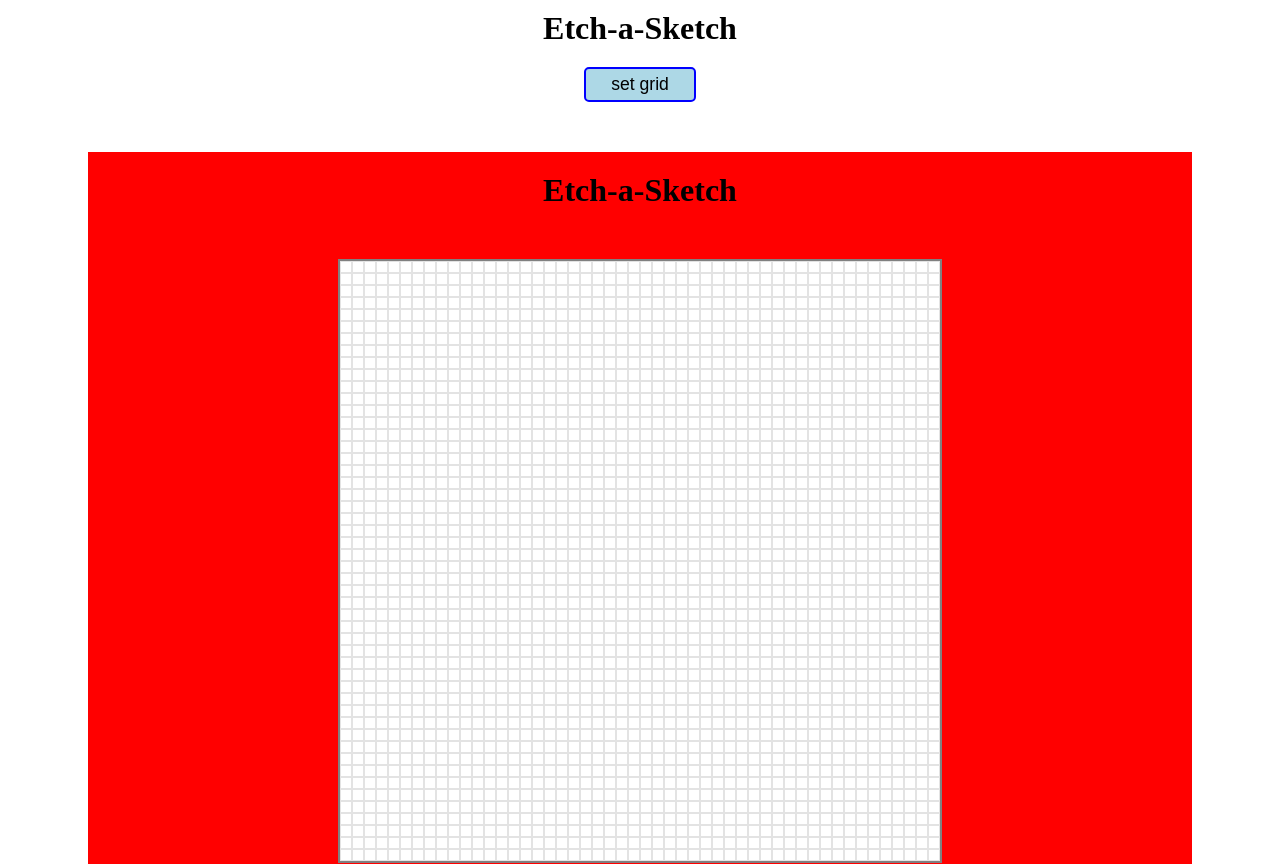
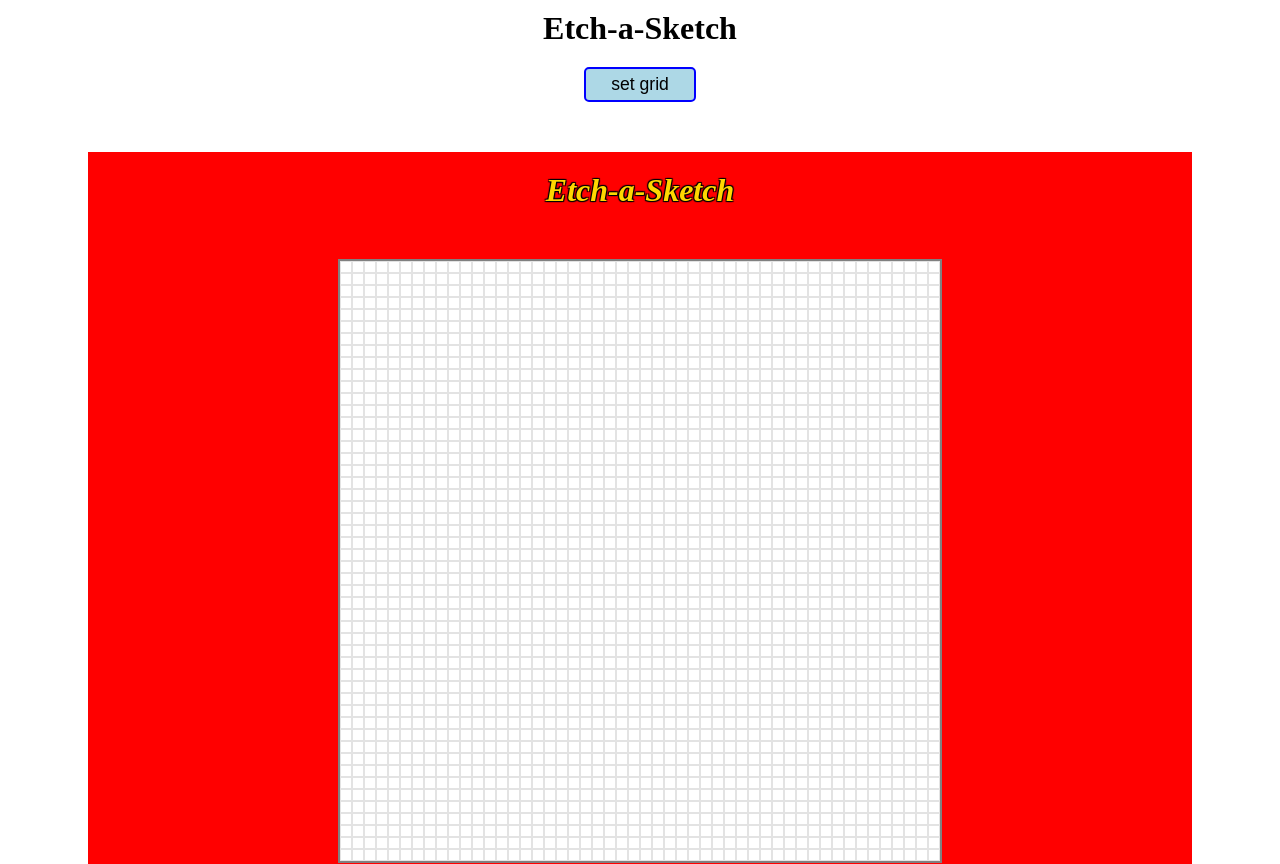
Before and after one commit to JohnCJr/etch-a-sketch, a plain HTML site: page index.html in a window 1280 px wide. Shown: the top 864 px of the page. Drawn offline with Linux system fonts and the light colour scheme.

Commit message:
Added more styling to innerTitle class
The class was given an italic font, a gold color, and a text shadow.

```diff
--- a/styles.css
+++ b/styles.css
@@ -62,4 +62,8 @@ button {
 .innerTitle {
   padding: 0;
   margin: 0;
+  font-style: italic;
+  color: gold;
+  text-shadow: -1px -1px 1px black, 1px -1px 1px black, -1px 1px 1px black,
+    1px 1px 1px black;
 }
```
